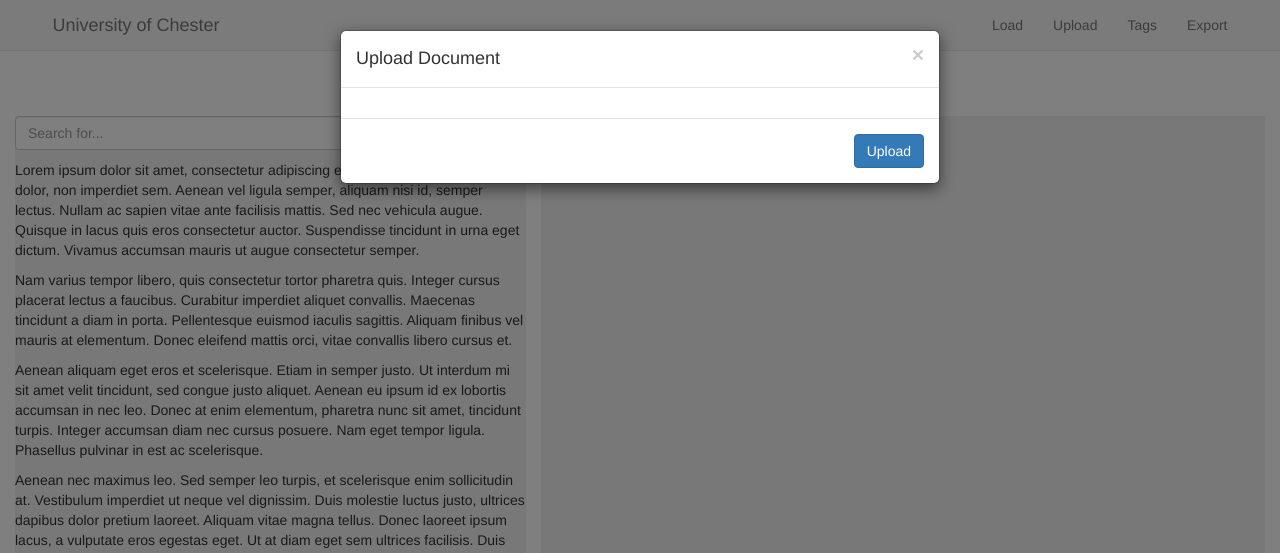
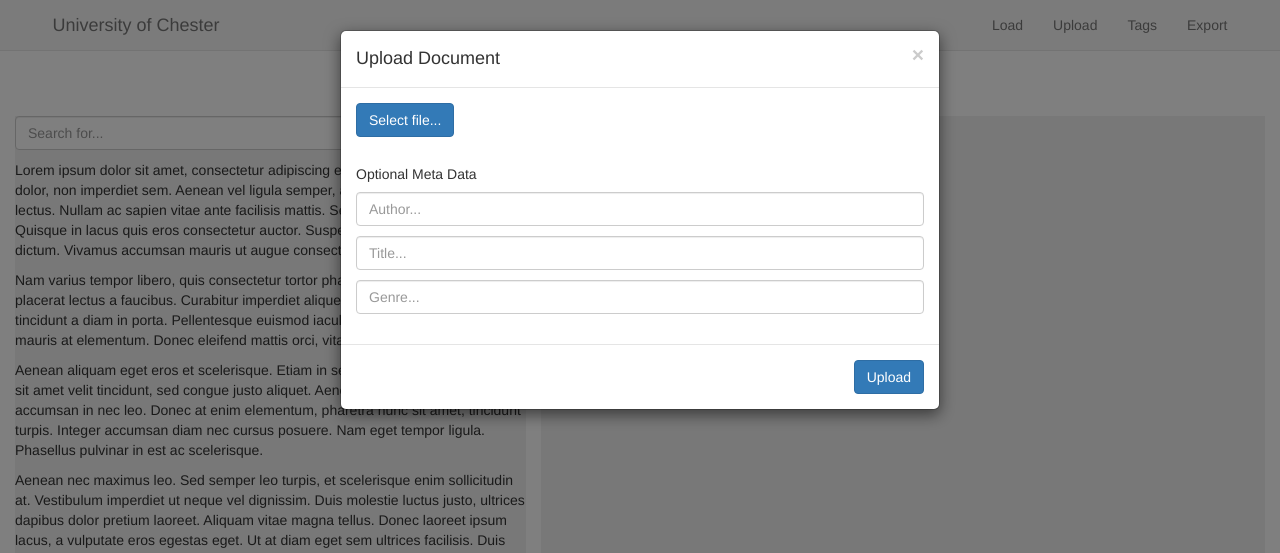
Before and after one commit to ITGuyJosh/eCorpi, a PHP site: page / in a window 1280 px wide, after a click on "Upload". Shown: the top 553 px of the page. Run offline with PHP 8.4, Linux system fonts and the light colour scheme.

Commit message:
upload modal form layout complete

```diff
--- a/CSS/custom.css
+++ b/CSS/custom.css
@@ -12,6 +12,17 @@ section {
   height: 94%;
 }
 
+/* Nav Bar*/
+.upload-form-meta {
+  margin-top: 30px;
+}
+.upload-form-meta input {
+  margin-top: 10px;
+}
+
+
+
+/* Main Interface */
 .overview-pane {
   width: 100%;
   height: 100%;
--- a/index.html
+++ b/index.html
@@ -92,6 +92,20 @@
               <h4 class="modal-title" id="upload-modal-label">Upload Document</h4>
           </div>
           <div class="modal-body">
+
+          <div class="form-group upload-form">
+            <label class="btn btn-primary" for="file-selector">
+              <input id="file-selector" type="file" style="display:none;" onchange="$('#upload-file-info').html($(this).val());">
+              Select file...
+          </label>
+          <span class='label label-info' id="upload-file-info"></span>
+          <div class="upload-form-meta">
+          <h5>Optional Meta Data</h5>
+          <input type="text" class="form-control" placeholder="Author..." aria-describedby="author-text" id="file-meta-author">
+          <input type="text" class="form-control" placeholder="Title..." aria-describedby="title-text" id="file-meta-title">
+          <input type="text" class="form-control" placeholder="Genre..." aria-describedby="title-text" id="file-meta-genre">
+          </div>
+        </div>
 
 
           </div>
```
